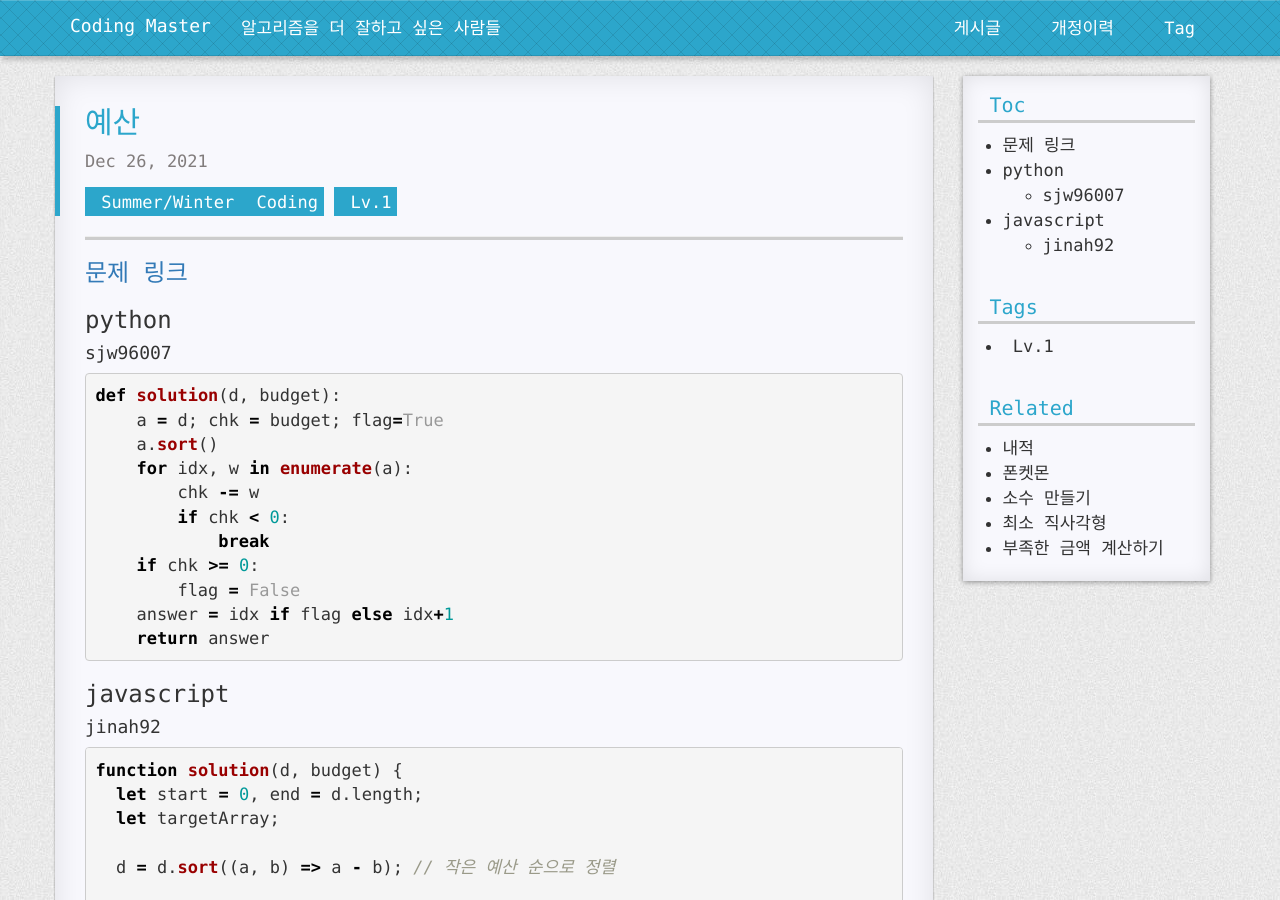
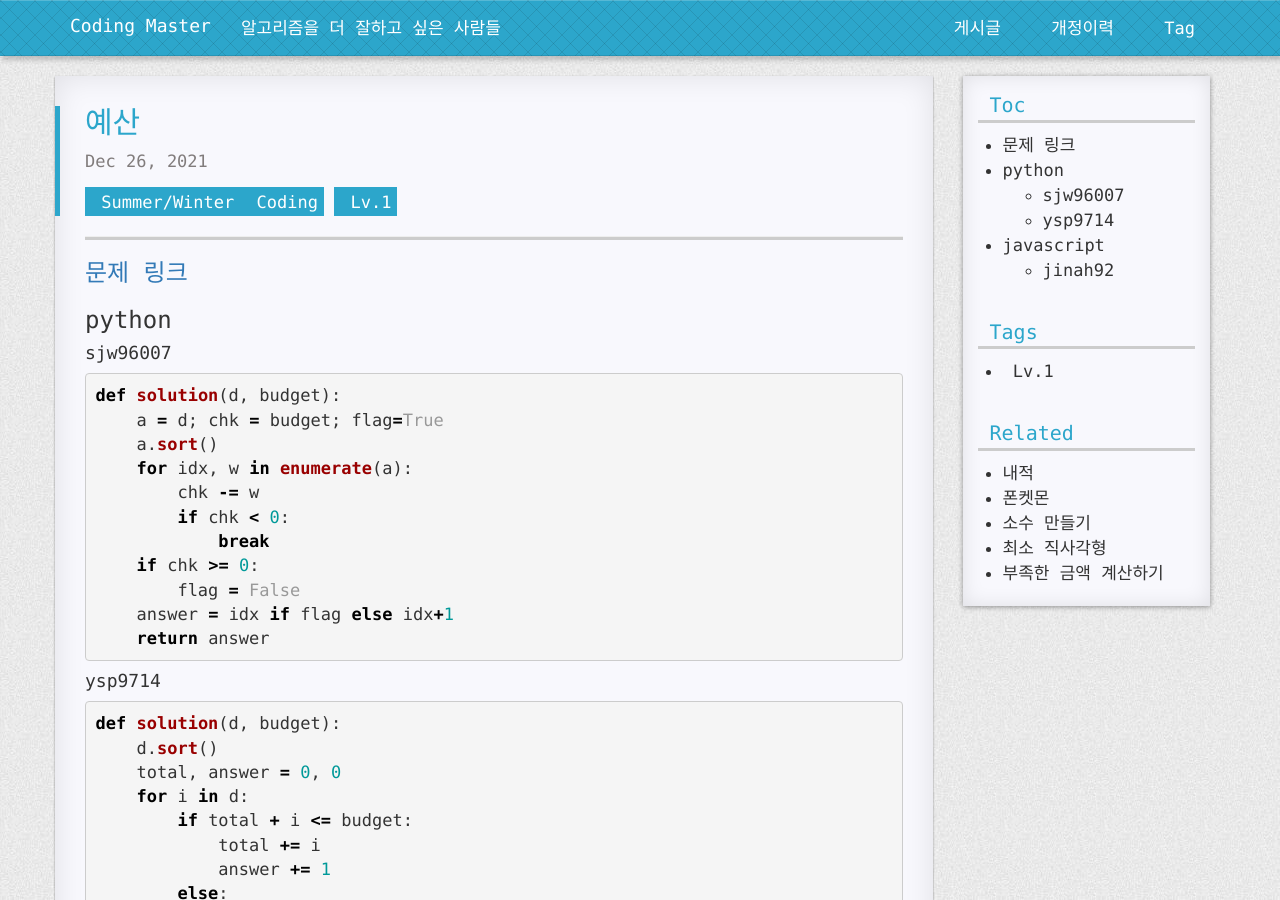
Before and after one commit to COMA-coding-master/COMA-coding-master.github.io, a Jekyll site: the page built from _posts/2021-12-26-예산.md, in a window 1280 px wide and 900 px high. Built offline with Jekyll 4.4.1, drawn with Linux system fonts in a browser that asks for light colours; nearby versions of some CDN libraries; comment, search, counter and statistics services are not loaded; a style sheet for code colours, icons or effects is not loaded; some of the changed text lies outside the part shown.

Commit message:
3주차 문제풀이 ysp9714

````diff
--- a/_posts/2021-12-26-예산.md
+++ b/_posts/2021-12-26-예산.md
@@ -27,6 +27,19 @@ def solution(d, budget):
     answer = idx if flag else idx+1
     return answer
 ```
+#### ysp9714
+```python
+def solution(d, budget):
+    d.sort()
+    total, answer = 0, 0
+    for i in d:
+        if total + i <= budget:
+            total += i
+            answer += 1
+        else:
+            return answer
+    return answer
+```
 
 ### javascript
 
````
Also changed, not shown: _posts/2021-12-26-내적.md (+6 -0 lines).
